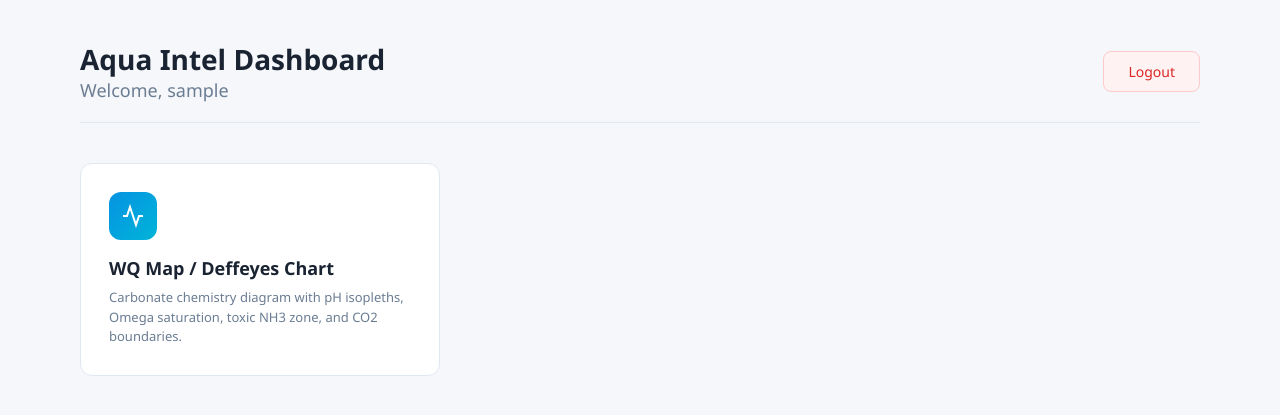
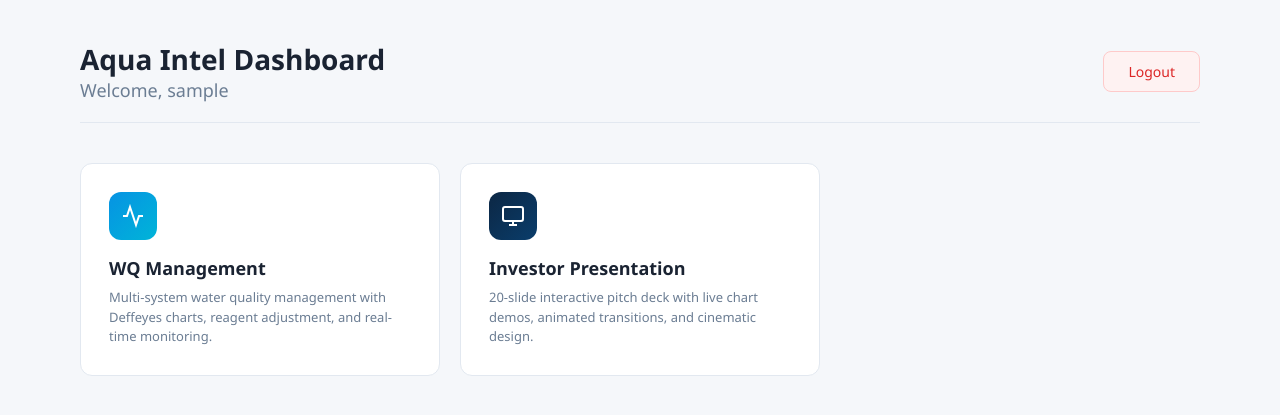
Before and after one commit to Okan-wqm/aqua-intel-investor-presentation-software, a Django app: page /dashboard/ in a window 1280 px wide. Shown: the top 415 px of the page. Run offline with Django 5.2, Linux system fonts and the light colour scheme; the visitor is signed in with stand-in values (Sample User, id 1).

Commit message:
Add presentation link to dashboard

```diff
--- a/templates/accounts/dashboard.html
+++ b/templates/accounts/dashboard.html
@@ -109,8 +109,17 @@
                     <polyline points="22 12 18 12 15 21 9 3 6 12 2 12"/>
                 </svg>
             </div>
-            <h3>WQ Map / Deffeyes Chart</h3>
-            <p>Carbonate chemistry diagram with pH isopleths, Omega saturation, toxic NH3 zone, and CO2 boundaries.</p>
+            <h3>WQ Management</h3>
+            <p>Multi-system water quality management with Deffeyes charts, reagent adjustment, and real-time monitoring.</p>
+        </a>
+        <a href="{% url 'presentation' %}" class="card">
+            <div class="card-icon" style="background:linear-gradient(135deg,#0c2744,#0a3d6b);">
+                <svg width="24" height="24" viewBox="0 0 24 24" fill="none" stroke="white" stroke-width="2">
+                    <rect x="2" y="3" width="20" height="14" rx="2"/><path d="M8 21h8"/><path d="M12 17v4"/>
+                </svg>
+            </div>
+            <h3>Investor Presentation</h3>
+            <p>20-slide interactive pitch deck with live chart demos, animated transitions, and cinematic design.</p>
         </a>
     </div>
 </div>
```
